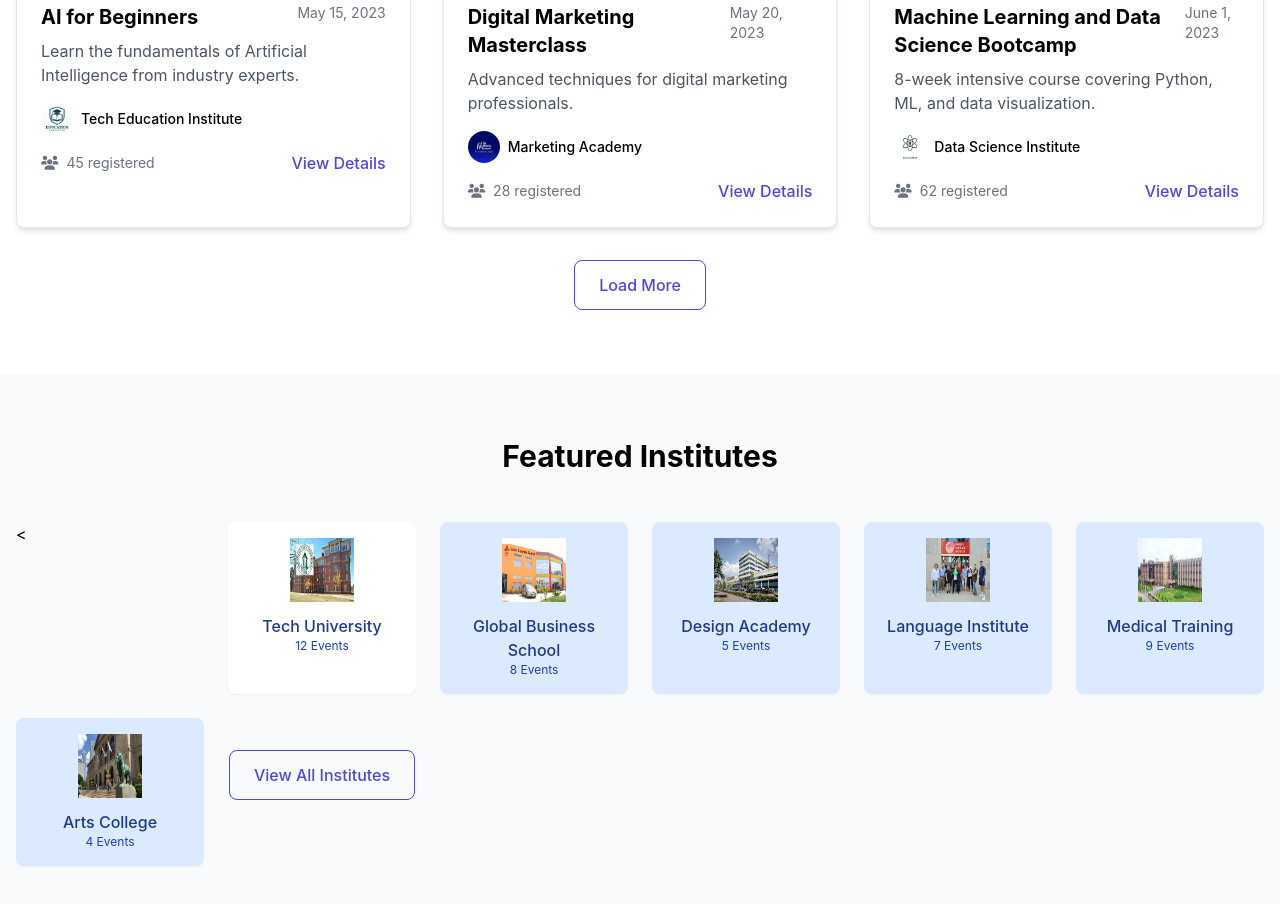
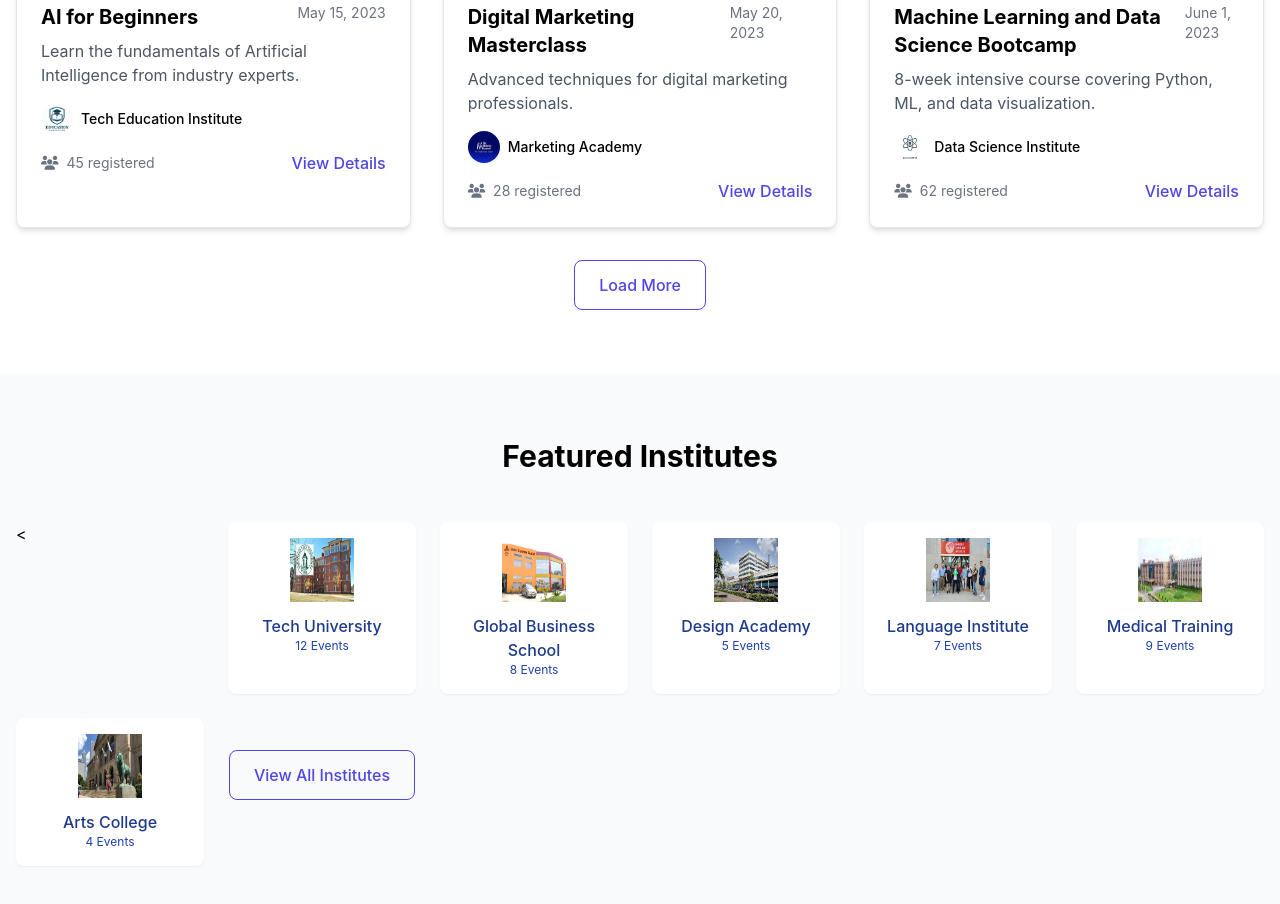
Before and after one commit to Drakshayani989/Hackathon, a plain HTML site: page LearnX/index.html in a window 1280 px wide. Shown: the part 1147-2051 px from the top of the page. Drawn offline with nearby package versions, Linux system fonts and the light colour scheme.

Commit message:
Update index.html

```diff
--- a/LearnX/index.html
+++ b/LearnX/index.html
@@ -218,35 +218,35 @@
 
                 <!-- Institute 2 -->
                 <!-- Institute 2 -->
-<div class="bg-blue-100 hover:bg-blue-200 p-4 rounded-lg shadow-sm hover:shadow-md transition text-center">
+<div class="bg-white hover:bg-blue-200 p-4 rounded-lg shadow-sm hover:shadow-md transition text-center">
     <img src="images (1).jfif" alt="Business School logo with building icon in dark red" class="w-16 h-16 mx-auto mb-3">
     <h3 class="font-medium text-blue-900">Global Business School</h3>
     <p class="text-xs text-blue-800">8 Events</p>
 </div>
 
 <!-- Institute 3 -->
-<div class="bg-blue-100 hover:bg-blue-200 p-4 rounded-lg shadow-sm hover:shadow-md transition text-center">
+<div class="bg-white hover:bg-blue-200 p-4 rounded-lg shadow-sm hover:shadow-md transition text-center">
     <img src="di.jfif" alt="Design Academy logo with pencil and ruler icons in orange" class="w-16 h-16 mx-auto mb-3">
     <h3 class="font-medium text-blue-900">Design Academy</h3>
     <p class="text-xs text-blue-800">5 Events</p>
 </div>
 
 <!-- Institute 4 -->
-<div class="bg-blue-100 hover:bg-blue-200 p-4 rounded-lg shadow-sm hover:shadow-md transition text-center">
+<div class="bg-white hover:bg-blue-200 p-4 rounded-lg shadow-sm hover:shadow-md transition text-center">
     <img src="l.jfif" alt="Language Institute logo with speech bubbles in green" class="w-16 h-16 mx-auto mb-3">
     <h3 class="font-medium text-blue-900">Language Institute</h3>
     <p class="text-xs text-blue-800">7 Events</p>
 </div>
 
 <!-- Institute 5 -->
-<div class="bg-blue-100 hover:bg-blue-200 p-4 rounded-lg shadow-sm hover:shadow-md transition text-center">
+<div class="bg-white hover:bg-blue-200 p-4 rounded-lg shadow-sm hover:shadow-md transition text-center">
     <img src="m.jfif" alt="Medical Training Center logo with cross symbol in red" class="w-16 h-16 mx-auto mb-3">
     <h3 class="font-medium text-blue-900">Medical Training</h3>
     <p class="text-xs text-blue-800">9 Events</p>
 </div>
 
 <!-- Institute 6 -->
-<div class="bg-blue-100 hover:bg-blue-200 p-4 rounded-lg shadow-sm hover:shadow-md transition text-center">
+<div class="bg-white hover:bg-blue-200 p-4 rounded-lg shadow-sm hover:shadow-md transition text-center">
     <img src="a.jfif" alt="Arts College logo with palette and brush icons" class="w-16 h-16 mx-auto mb-3">
     <h3 class="font-medium text-blue-900">Arts College</h3>
     <p class="text-xs text-blue-800">4 Events</p>
```
